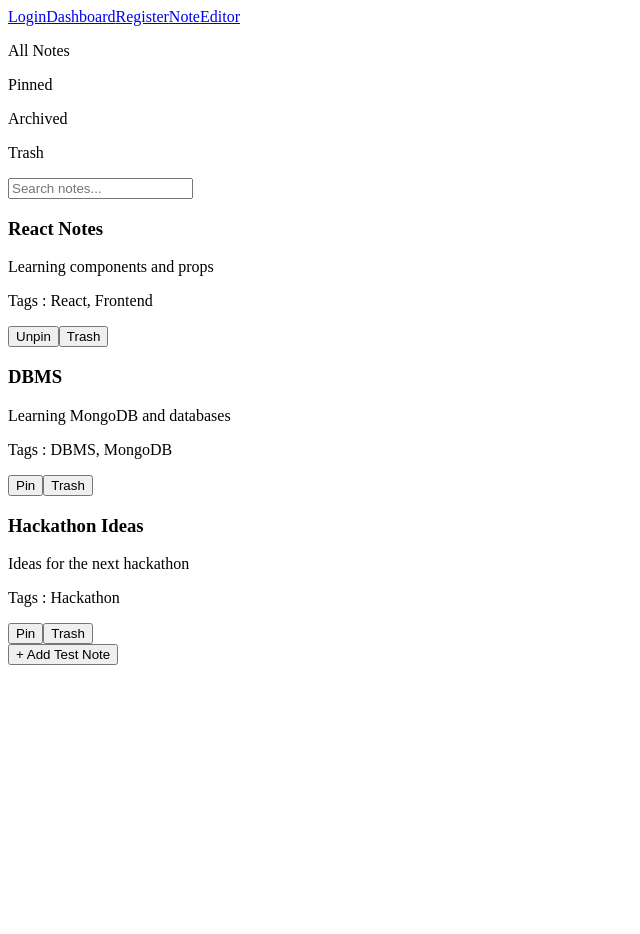
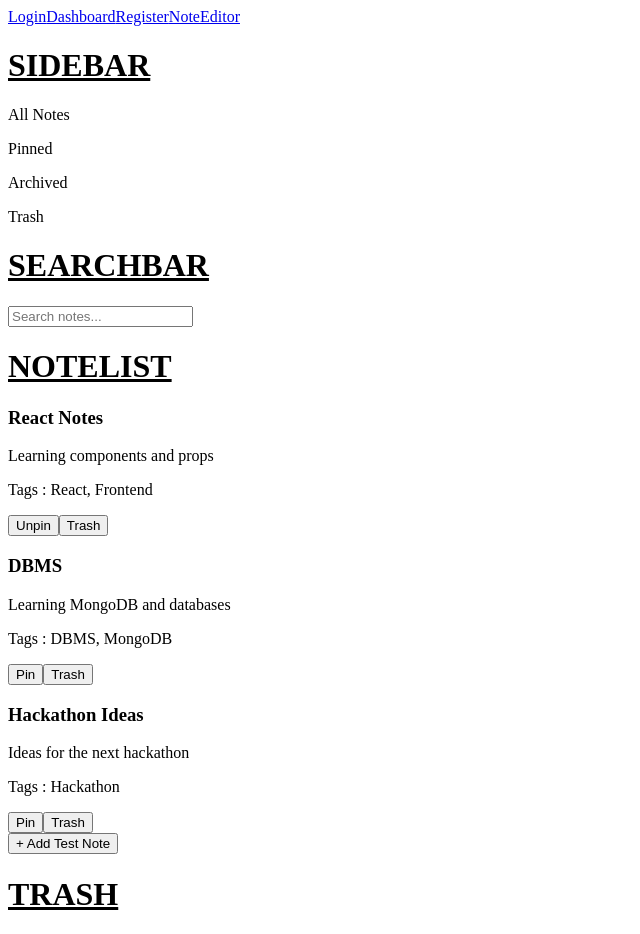
Before and after one commit to Siddharth-sem/PROJECTS-MERN, a React app in the folder smart-notes/frontend/: page /dashboard in a window 1280 px wide. Shown: the whole page, without its empty margins (0-640 px from the left). Before the commit the page ends 800 px from the top, so only its background shows below. Built offline with nearby package versions, Linux system fonts and the light colour scheme; the HTML template or start-up script is replaced by a standard one.

Commit message:
refactor layout in Dashboard component for improved readability

```diff
--- a/smart-notes/frontend/src/pages/Dashboard.jsx
+++ b/smart-notes/frontend/src/pages/Dashboard.jsx
@@ -55,17 +55,20 @@ const Dashboard = () => {
 
   return (
     <div>
-
+      <h1><u>SIDEBAR</u></h1>
       <Sidebar />
 
+      <h1><u>SEARCHBAR</u></h1>
       <SearchBar />
 
+      <h1><u>NOTELIST</u></h1>
       <NotesList
         notes={notes}
         setNotes={setNotes}
         deleteNote={deleteNote}
       />
 
+      <h1><u>TRASH</u></h1>
       <Trash
         notes ={notes}
         deleteNote ={deleteNote}
```
